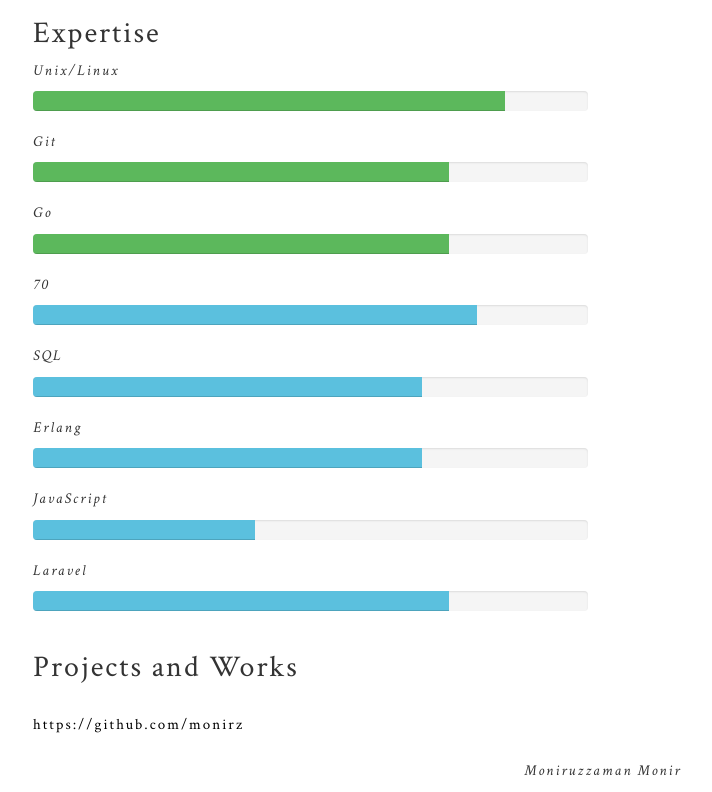
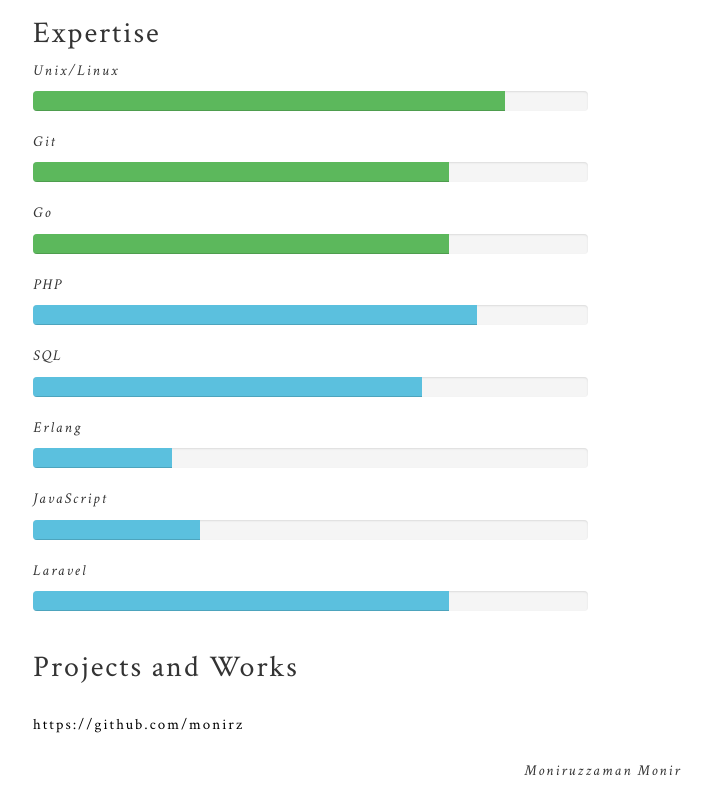
Before and after one commit to monirz/monirz.github.io, a plain HTML site: page index.html in a window 1280 px wide. Shown: the part 721-1513 px from the top of the page, without its empty margins (37-749 px from the left). Drawn offline with nearby package versions, Linux system fonts and the light colour scheme.

Commit message:
info updated

```diff
--- a/index.html
+++ b/index.html
@@ -160,7 +160,7 @@
                         </div>
                     </div><!--skill end-->
 
-                    <p>70</p>
+                    <p>PHP</p>
                     <div class="progress">
                         <div class="progress-bar progress-bar-info" role="progressbar" aria-valuenow="80" aria-valuemin="0" aria-valuemax="100" style="width: 80%">
                             <span class="sr-only">80% Complete</span>
@@ -176,14 +176,14 @@
 
                     <p>Erlang</p>
                     <div class="progress">
-                        <div class="progress-bar progress-bar-info" role="progressbar" aria-valuenow="70" aria-valuemin="0" aria-valuemax="100" style="width: 70%">
+                        <div class="progress-bar progress-bar-info" role="progressbar" aria-valuenow="70" aria-valuemin="0" aria-valuemax="100" style="width: 25%">
                             <span class="sr-only">25% Complete</span>
                         </div>
                     </div><!--skill end-->
 
                     <p>JavaScript</p>
                     <div class="progress">
-                        <div class="progress-bar progress-bar-info" role="progressbar" aria-valuenow="50" aria-valuemin="0" aria-valuemax="100" style="width: 40%">
+                        <div class="progress-bar progress-bar-info" role="progressbar" aria-valuenow="50" aria-valuemin="0" aria-valuemax="100" style="width: 30%">
                             <span class="sr-only">30% Complete</span>
                         </div>
                     </div><!--skill end-->
```
Also changed, not shown: about.html (+4 -2 lines).
